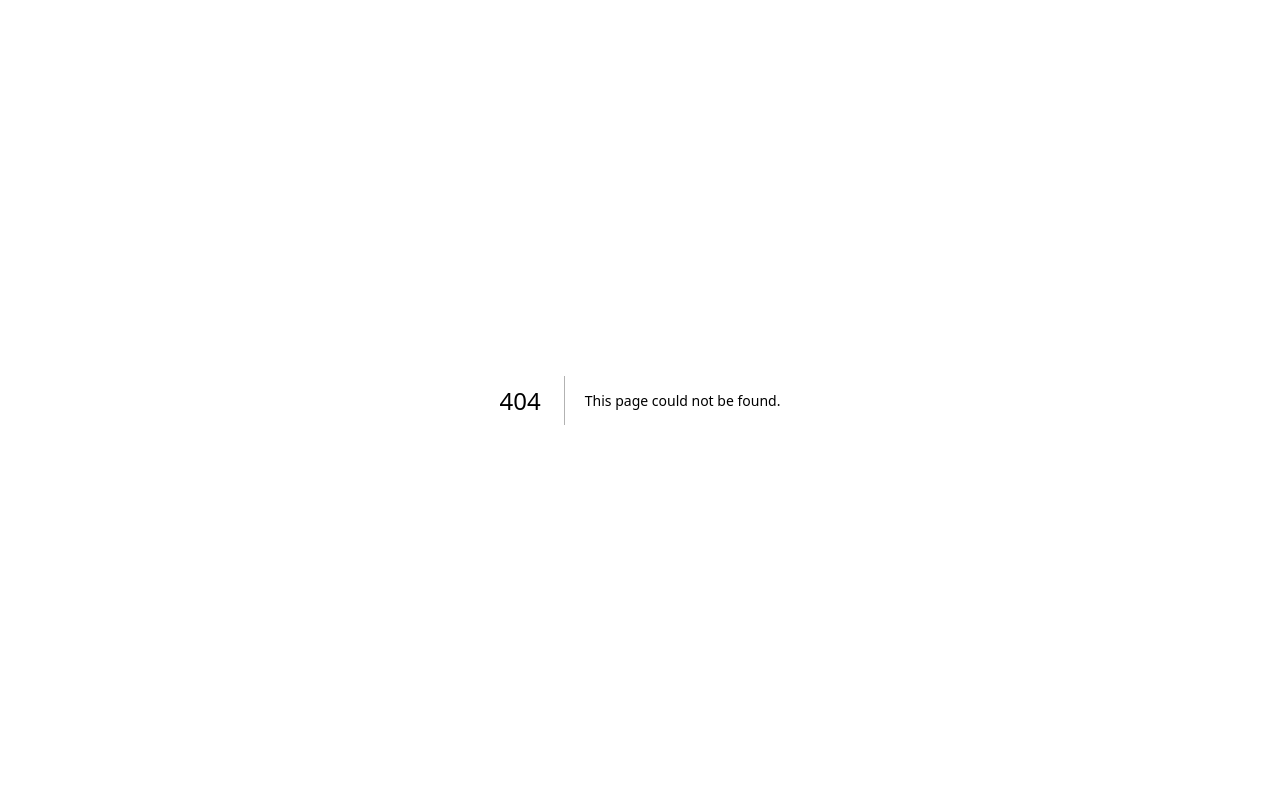
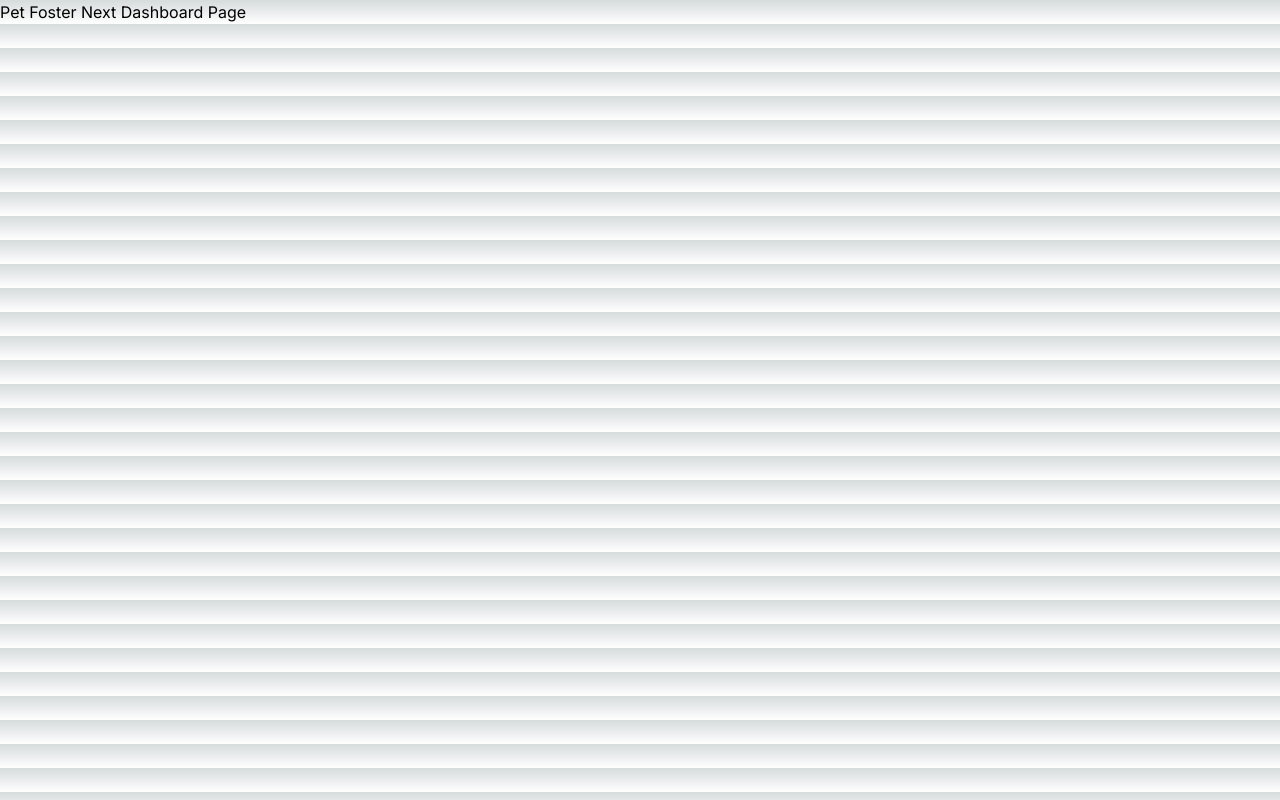
Before and after one commit to rebekahpadula/pet-foster-next, a Next.js app: page /dashboard in a window 1280 px wide. Before the commit this address had no page. Built offline with nearby package versions, Linux system fonts and the light colour scheme.

Commit message:
firrrst commit

```diff
--- /dev/null
+++ b/app/dashboard/page.tsx
@@ -0,0 +1,3 @@
+export default function Page() {
+    return <p>Pet Foster Next Dashboard Page</p>
+}
--- /dev/null
+++ b/app/favorites/page.tsx
@@ -0,0 +1,3 @@
+export default function Page() {
+    return <p>Favorites Page</p>
+}
```
Also changed, not shown: app/ui/a-file.tsx (added), app/ui/dashboard/ui-component.tsx (added), 1 other file (tests, documents, lock files or other folders).
